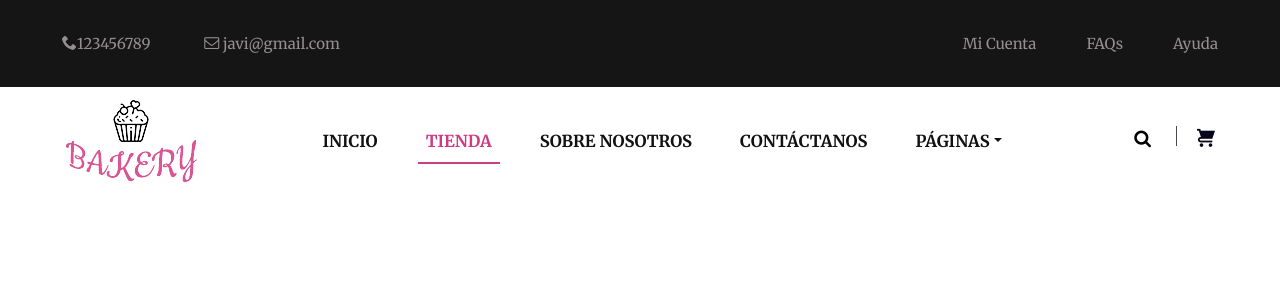
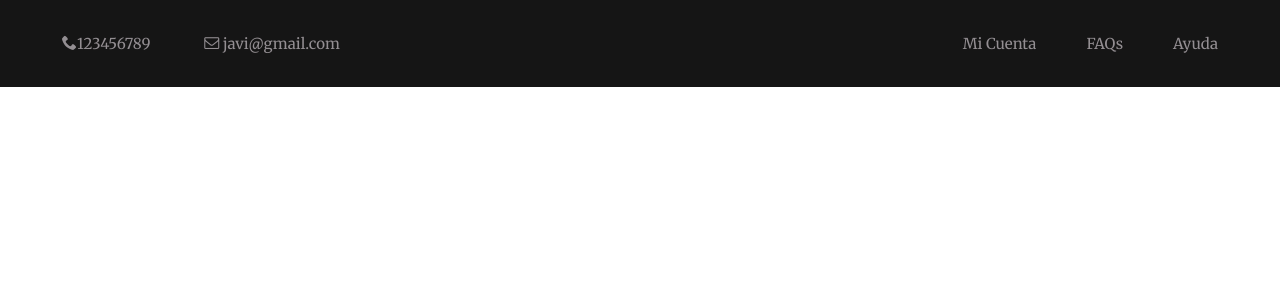
Before and after one commit to Javimartel/Online-Shop-PHP, a PHP site: page /views/parts/header-views.php in a window 1280 px wide. Shown: the top 300 px of the page. Run offline with PHP 8.4, Linux system fonts and the light colour scheme; some web fonts are replaced.

Commit message:
Modified header views

```diff
--- a/views/parts/header-views.php
+++ b/views/parts/header-views.php
@@ -52,73 +52,3 @@
                 </div>
             </div>
         </div><!----top-menu---->
-
-        <header id="header">
-            <div class="container">
-                <div class="row">
-
-                    <nav class="navbar navbar-expand-lg col-md-12">
-
-                        <div class="navbar-brand">
-                            <a href="../index.php">
-                                <img src="../images/img-template/main-logo.png" alt="logo">
-                            </a>
-                        </div>
-
-                        <button class="navbar-toggler collapsed" type="button" data-toggle="collapse"
-                            data-target="#slide-navbar-collapse" aria-controls="slide-navbar-collapse"
-                            aria-expanded="false" aria-label="Toggle navigation">
-                            <span class="navbar-toggler-icon"><i class="icon icon-navicon"></i></span>
-                        </button>
-
-                        <div class="navbar-collapse collapse" id="slide-navbar-collapse">
-                            <ul class="navbar-nav list-inline text-uppercase">
-                                <li class="nav-item text-hover"><a href="../index.php" class="nav-link"
-                                        data-effect="Home">Inicio</a></li>
-                                <li class="nav-item text-hover active"><a href="./shop.php" class="nav-link"
-                                        data-effect="Shop">Tienda</a></li>
-                                <li class="nav-item text-hover"><a href="./about.php" class="nav-link"
-                                        data-effect="About Us">Sobre nosotros</a></li>
-                                <li class="nav-item text-hover"><a href="./contact.php" class="nav-link"
-                                        data-effect="Contact">Contáctanos</a></li>
-                                <!-- <li class="nav-item text-hover"><a href="./blog.php" class="nav-link" data-effect="Blogs">Blog</a></li> -->
-
-                                <li class="nav-item dropdown">
-                                    <a href="#" data-bs-toggle="dropdown" aria-expanded="false"
-                                        class="nav-link dropdown-toggle">Páginas</a>
-                                    <ul class="dropdown-menu">
-                                        <li><a href="./about.php" class="dropdown-item">Sobre nosotros</a></li>
-                                        <li><a href="./blog.php" class="dropdown-item">Blog</a></li>
-                                        <li><a href="./single-post.php" class="dropdown-item">Post simple</a></li>
-                                        <li><a href="./contact.php" class="dropdown-item">Contáctanos</a></li>
-                                        <li><a href="./shop.php" class="dropdown-item">Tienda</a></li>
-                                        <li><a href="./single-product.php" class="dropdown-item">Producto simple</a>
-                                        </li>
-                                    </ul>
-                                </li>
-
-                            </ul>
-                        </div>
-
-                        <div class="action-menu">
-                            <div class="searchbar">
-                                <a href="#" class="search-button search-toggle" data-selector=".navbar">
-                                    <i class="icon icon-search"></i>
-                                </a>
-                                <form role="search" method="get" class="search-box" action="">
-                                    <input class="search-field text search-input" placeholder="Search" type="search">
-                                </form>
-                            </div>
-                            <div class="shopping-cart">
-                                <a href="#">
-                                    <i class="icon icon-shopping-cart"></i>
-                                </a>
-                            </div>
-                        </div><!--action-menu-->
-
-                    </nav>
-
-                </div>
-            </div>
-
-        </header>
```
